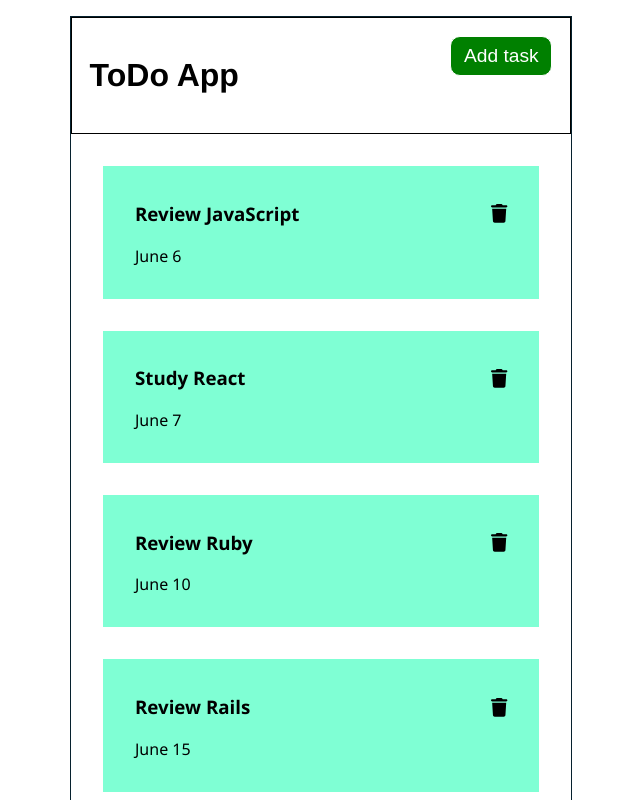
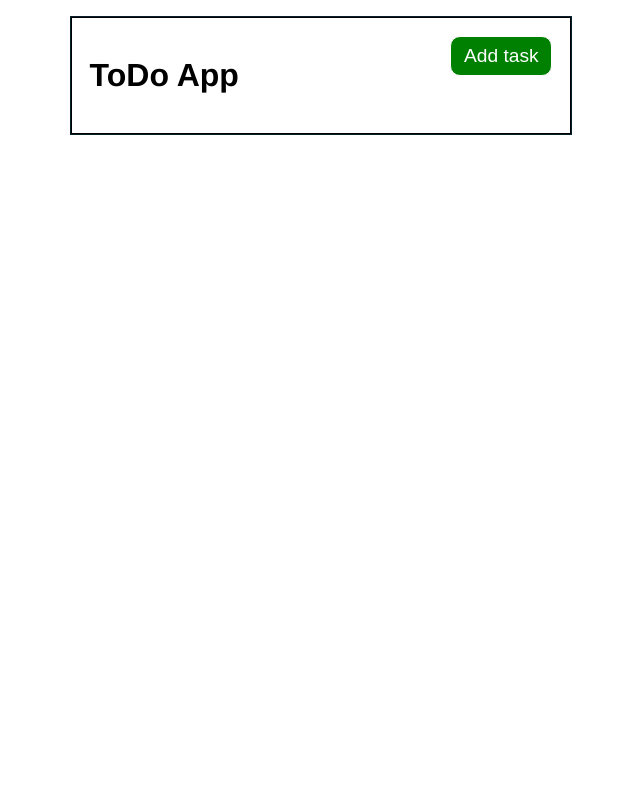
Before and after one commit to david-lafontant/todo-angular, an Angular app: page / in a window 1280 px wide. Shown: the top 800 px of the page, without its empty margins (319-959 px from the left). Built offline with nearby package versions, Linux system fonts and the light colour scheme.

Commit message:
Import TaskService in task component

```diff
--- a/src/app/components/tasks/tasks.component.ts
+++ b/src/app/components/tasks/tasks.component.ts
@@ -1,6 +1,7 @@
 import { Component, OnInit } from '@angular/core';
-import { TASKS } from '../../mock-task';
+// import { TASKS } from '../../mock-task';
 import { Task } from '../../Task';
+import { TaskService } from '../../services/task.service';
 
 @Component({
   selector: 'app-tasks',
@@ -9,7 +10,7 @@ import { Task } from '../../Task';
 })
 export class TasksComponent implements OnInit {
 
-  task: Task[] = TASKS;
+  task: Task[] = [];
 
   constructor() { }
 
```
